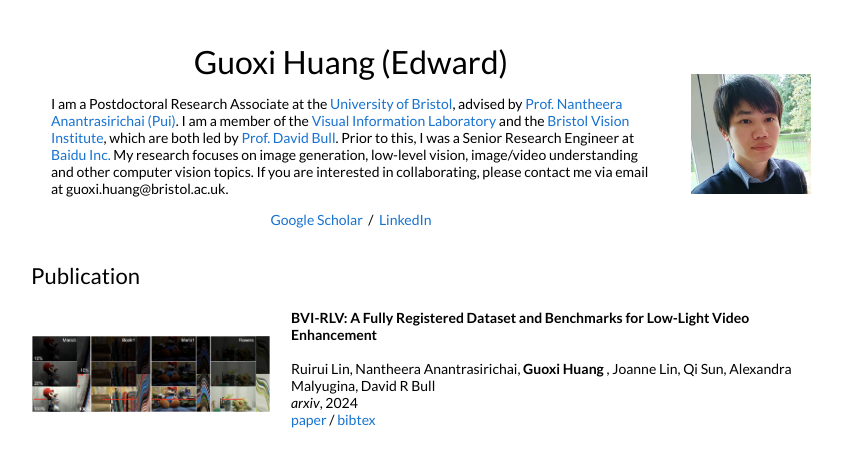
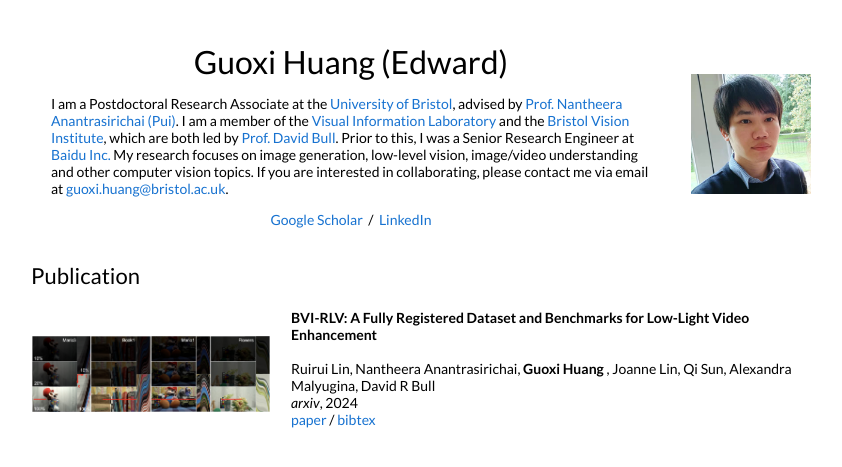
Before and after one commit to russellllaputa/russellllaputa.github.io, a Jekyll site: the page built from _posts/2024-07-03-arxiv.markdown, in a window 1280 px wide. Shown: the top 467 px of the page, without its empty margins (209-1051 px from the left). Built offline with Jekyll 4.4.1, drawn with Linux system fonts in a browser that asks for light colours; part of the change alters nothing that is shown.

Commit message:
Initial commit

```diff
--- a/_layouts/default.html
+++ b/_layouts/default.html
@@ -26,7 +26,7 @@
                 Guoxi Huang (Edward)
               </h1>
               <p>I am a Postdoctoral Research Associate at the <a href="https://www.bristol.ac.uk/">University of Bristol</a>, advised by <a href="https://pui-nantheera.github.io/">Prof. Nantheera Anantrasirichai (Pui)</a>. I am a member of the <a href="https://vilab.blogs.bristol.ac.uk/">Visual Information Laboratory</a> and the <a href="https://www.bristol.ac.uk/vision-institute/">Bristol Vision Institute</a>, which are both led by <a href="https://david-bull.github.io/">Prof. David Bull</a>. Prior to this, I was a Senior Research Engineer at <a href="https://en.wikipedia.org/wiki/Baidu">Baidu Inc.</a>
-                My research focuses on image generation, low-level vision, image/video understanding and other computer vision topics. If you are interested in collaborating, please contact me via email at guoxi.huang@bristol.ac.uk.
+                My research focuses on image generation, low-level vision, image/video understanding and other computer vision topics. If you are interested in collaborating, please contact me via email at <a href="mailto:guoxi.huang@bristol.ac.uk">guoxi.huang@bristol.ac.uk</a>.
               </p>
               <p style="text-align:center">
                 <a href="https://scholar.google.com/citations?user=q16Hy-sAAAAJ">Google Scholar</a> &nbsp;/&nbsp;
```
